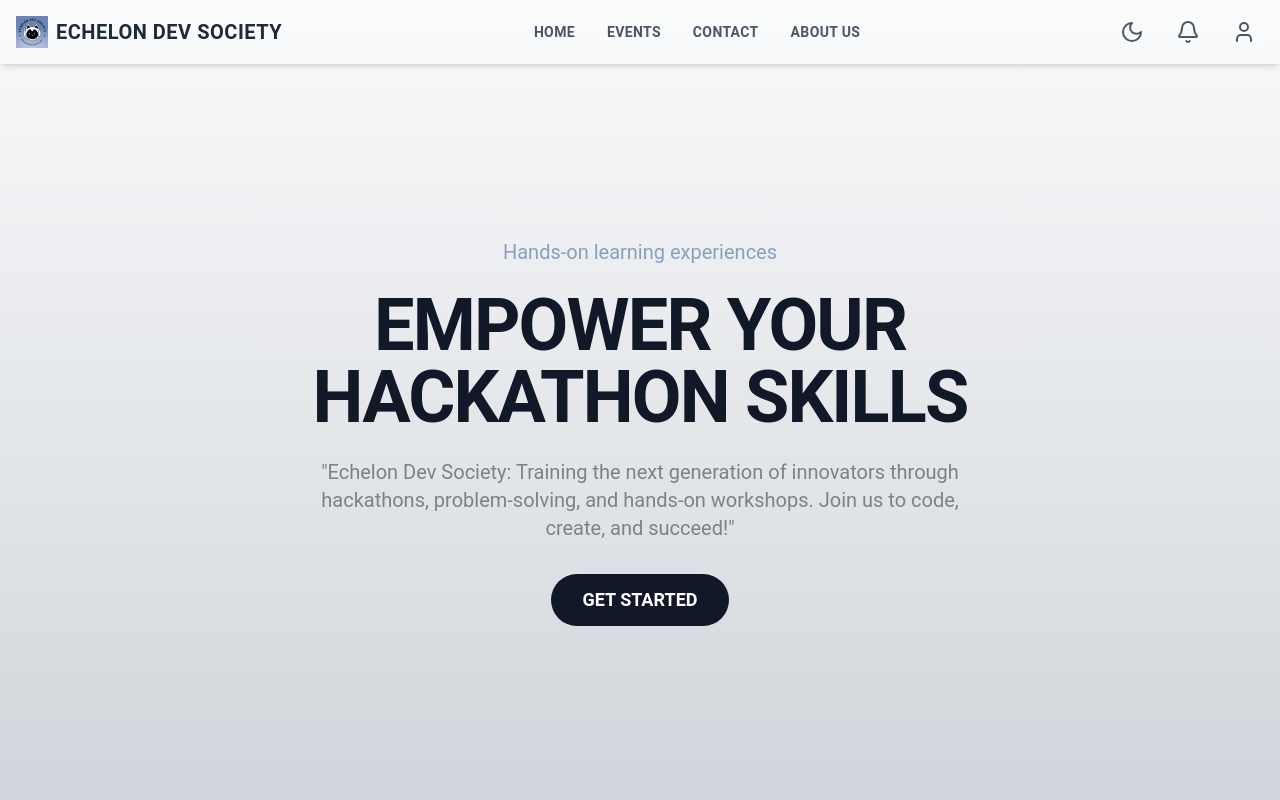
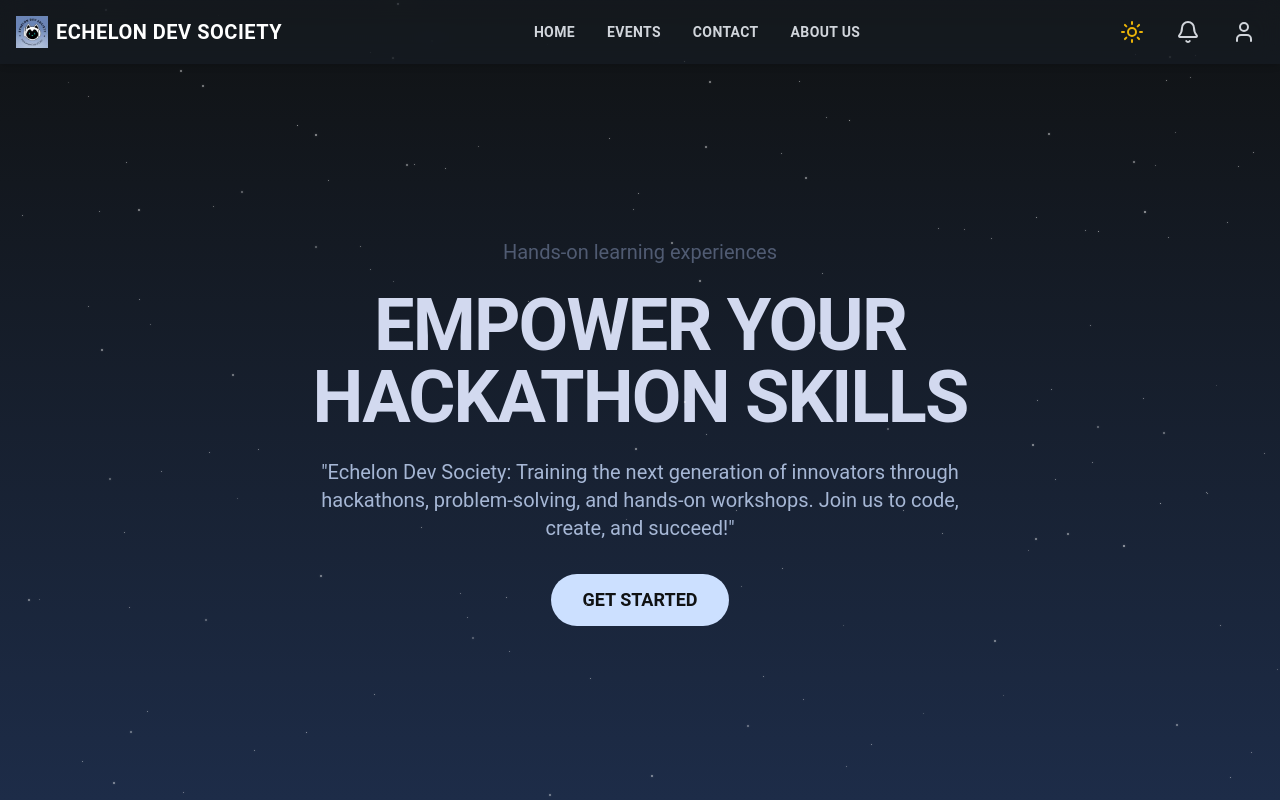
Before and after one commit to eviiileyeee/eventflow, a React (Vite) app in the folder client/: page / in a window 1280 px wide. Shown: the top 800 px of the page. Built offline with nearby package versions, Linux system fonts and the light colour scheme.

Commit message:
default Dark mode setup

```diff
--- a/client/src/components/ThemeContext/ThemeContext.jsx
+++ b/client/src/components/ThemeContext/ThemeContext.jsx
@@ -4,8 +4,9 @@ export const ThemeContext = createContext();
 
 export const ThemeProvider = ({ children }) => {
   const [darkMode, setDarkMode] = useState(() => {
+    localStorage.removeItem('darkMode');
     const savedTheme = localStorage.getItem('darkMode');
-    return savedTheme ? JSON.parse(savedTheme) : false;
+    return savedTheme ? JSON.parse(savedTheme) : true;
   });
 
   const toggleDarkMode = () => {
```
